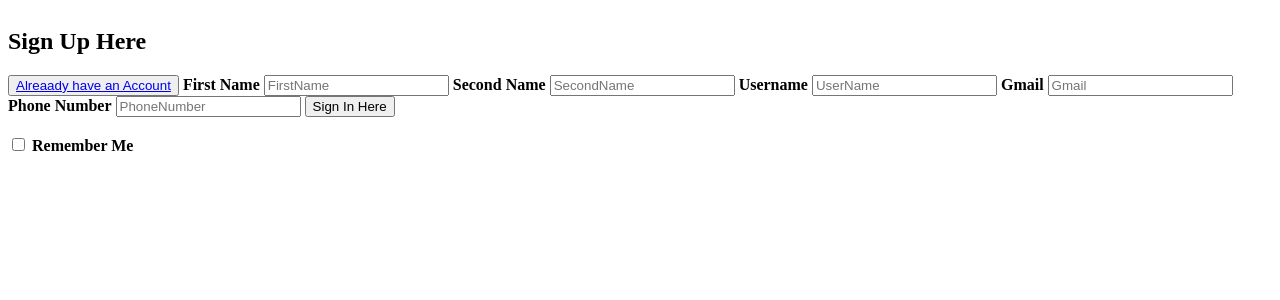
After one commit to WinterSunset95/InfotechChatapp, a PHP site: page /signup.html in a window 1280 px wide. The commit adds this page. Shown: the top 300 px of the page. Run offline with PHP 8.4, Linux system fonts and the light colour scheme.

Commit message:
Co-authored-by: time123456789 <time123456789@users.noreply.github.com> Co-authored-by: Winter <WinterSunset95@users.noreply.github.com> Co-authored-by: Invictus-Vectus <Invictus-Vectus@users.noreply.github.com>

```diff
--- /dev/null
+++ b/signup.css
@@ -0,0 +1,16 @@
+body {
+    display: flex;
+    justify-content: center;
+    align-items: center;
+}
+
+main {
+    width: 100%;
+}
+
+.signin {
+    border: 0rem;
+    padding: 0rem;
+    background-color: blue;
+    text-align: center;
+}
--- /dev/null
+++ b/signup.html
@@ -0,0 +1,43 @@
+<!DOCTYPE html>
+<html lang="en">
+<head>
+    <meta charset="UTF-8">
+    <meta http-equiv="X-UA-Compatible" content="IE=edge">
+    <meta name="viewport" content="width=device-width, initial-scale=1.0">
+    <title>SignUp</title>
+    <link rel="stylesheet" href="signup.css">
+</head>
+<body>
+    <main>
+        <div>
+            <h2>Sign Up Here</h2>
+
+            <button><span><a href="login.html">Alreaady have an Account</a></span></button>
+
+            <label for="first_name"><b>First Name</b></label>
+            <input type="text" name="Fname" id="Fname" placeholder="FirstName">
+
+            <label for="second_name"><b>Second Name</b></label>
+            <input type="text" name="Sname" id="Sname" placeholder="SecondName">
+
+             <label for="username"><b>Username</b></label>
+             <input type="text" name="uname" id="uname" placeholder="UserName">
+
+             <label for="gmail"><b>Gmail</b></label>
+             <input type="text" name="Gmail" id="Gmail" placeholder="Gmail">
+
+             <label for="phone_number"><b>Phone Number</b></label>
+             <input type="text" name="Pnumber" id="Pnumber" placeholder="PhoneNumber">
+
+             <input type="button" name="Sign" id="Sign" value="Sign In Here">
+             <br>
+             <br>
+             <input type="checkbox" id="Check">
+             <span><b>Remember Me</b></span>
+             <br>
+             <br>
+
+        </div>
+    </main>
+</body>
+</html>
```
Also changed, not shown: style.css (+53 -3 lines).
